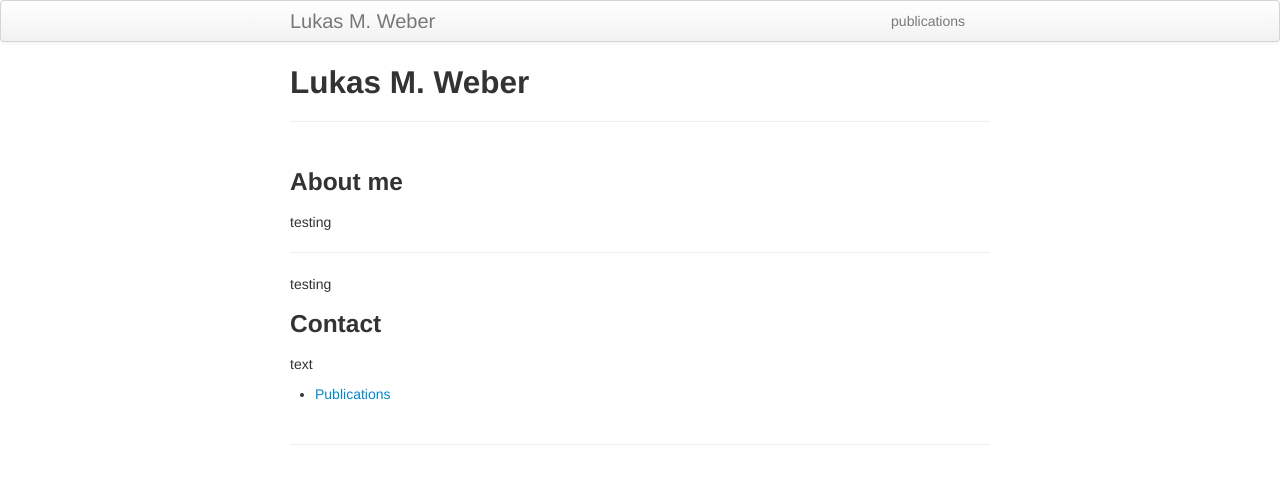
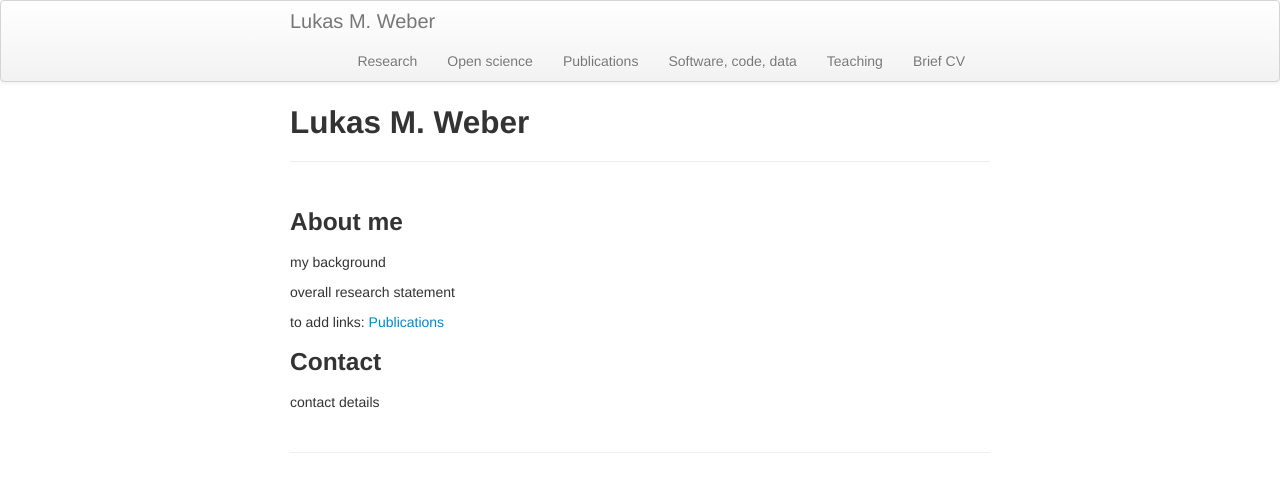
Before and after one commit to lmweber/lmweber.github.io, a Jekyll site: the page built from index.md, in a window 1280 px wide. Shown: the top 492 px of the page. Built offline with Jekyll 4.4.1, drawn with Linux system fonts in a browser that asks for light colours.

Commit message:
set up structure

```diff
--- a/_includes/themes/twitter/default.html
+++ b/_includes/themes/twitter/default.html
@@ -33,7 +33,12 @@
         <div class="container-narrow">
           <a class="brand" href="{{ HOME_PATH }}">{{ site.title }}</a>
           <ul class="nav">
-              <li><a href="{{ BASE_PATH }}/pages/publications.html">publications</a></li>
+              <li><a href="{{ BASE_PATH }}/pages/research.html">Research</a></li>
+              <li><a href="{{ BASE_PATH }}/pages/open_science.html">Open science</a></li>
+              <li><a href="{{ BASE_PATH }}/pages/publications.html">Publications</a></li>
+              <li><a href="{{ BASE_PATH }}/pages/software_code_data.html">Software, code, data</a></li>
+              <li><a href="{{ BASE_PATH }}/pages/teaching.html">Teaching</a></li>
+              <li><a href="{{ BASE_PATH }}/pages/brief_cv.html">Brief CV</a></li>
         </div>
       </div>
     </div>
--- a/index.md
+++ b/index.md
@@ -3,17 +3,19 @@ layout: page
 title: Lukas M. Weber
 ---
 
+
 ### About me
 
-testing
+my background
 
----
 
-testing
+overall research statement
+
+
+to add links: [Publications](pages/publications.html)
+
 
 
 ### Contact
 
-text
-
-- [Publications](pages/publications.html)
+contact details
```
Also changed, not shown: pages/brief_cv.md (added, +7 -0 lines), pages/open_science.md (added, +7 -0 lines), pages/publications.md (+5 -1 lines), pages/research.md (added, +9 -0 lines), pages/software_code_data.md (added, +13 -0 lines), pages/teaching.md (added, +7 -0 lines).
